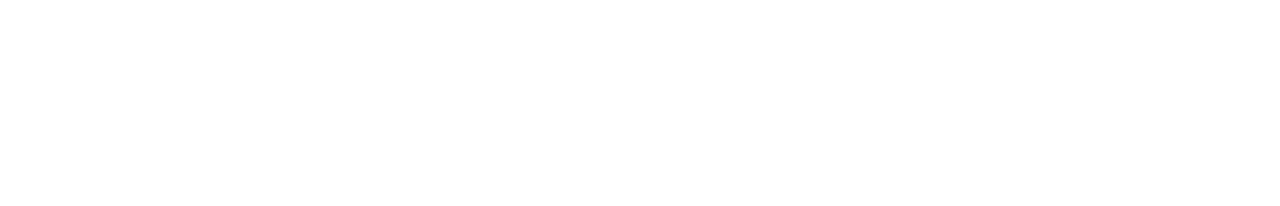
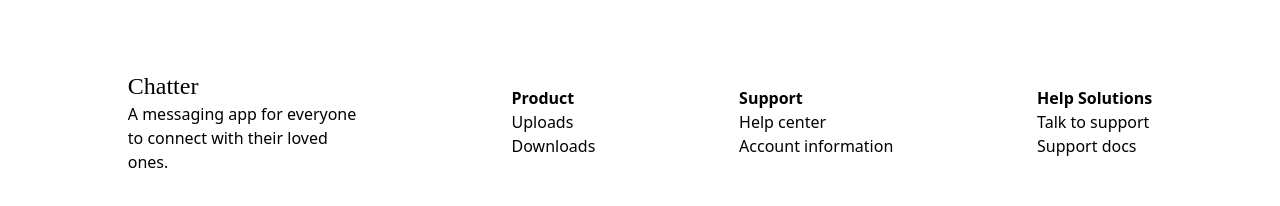
Before and after one commit to bhatshakran/graphqlchatapp, a React (Create React App) app in the folder client/: page /1/1 in a window 1280 px wide. Shown: the part 1003-1209 px from the top of the page. Before the commit the page ends 865 px from the top, so only its background shows below. Built offline with nearby package versions, Linux system fonts and the light colour scheme; no server answers; a web font is replaced by a local one.

Commit message:
Created footer section

```diff
--- /dev/null
+++ b/client/src/components/Footer.js
@@ -0,0 +1,38 @@
+import React from 'react';
+
+const Footer = () => {
+  return (
+    <div className='bg-white pt-40 mt-12 flex flex-wrap justify-evenly  items-center gap-16 px-12 pb-24'>
+      <div className='w-1/3 sm:w-auto'>
+        <h3 className='font-acworth text-2xl'>Chatter</h3>
+        <p className='w-60'>
+          A messaging app for everyone to connect with their loved ones.
+        </p>
+      </div>
+      <div className='w-1/3 sm:w-auto'>
+        <h2 className='font-bold'>Product</h2>
+        <ul>
+          <li>Uploads</li>
+          <li>Downloads</li>
+        </ul>
+      </div>
+      <div className='w-1/3 sm:w-auto'>
+        <h2 className='font-bold'>Support</h2>
+        <ul>
+          <li>Help center</li>
+          <li>Account information</li>
+        </ul>
+      </div>
+      <div className='w-1/3 sm:w-auto'>
+        <h2 className='font-bold'>Help Solutions</h2>
+
+        <ul>
+          <li>Talk to support</li>
+          <li>Support docs</li>
+        </ul>
+      </div>
+    </div>
+  );
+};
+
+export default Footer;
--- a/client/src/components/Info.js
+++ b/client/src/components/Info.js
@@ -38,7 +38,7 @@
         </div>
       </div>
 
-      <div className='absolute bottom-0 left-1/2 -translate-x-1/2 translate-y-1/2 join rounded-lg text-white bg-secondary py-8 px-20 flex flex-col gap-4'>
+      <div className='absolute overflow-hidden max-h-60 bottom-0 left-1/2 -translate-x-1/2 translate-y-1/2 join rounded-lg text-white bg-secondary py-8 px-20 flex flex-col gap-4'>
         <h2 className='text-5xl text-center font-acworth'>
           {' '}
           Join thousands of teams
--- a/client/src/pages/HomeScreen.js
+++ b/client/src/pages/HomeScreen.js
@@ -4,6 +4,7 @@
 import Welcome from '../components/Welcome';
 import ChatScreen from '../components/ChatScreen';
 import Header from '../components/Header';
+import Footer from '../components/Footer';
 
 const AllRoutes = () => {
   return (
@@ -20,6 +21,7 @@
       <Header />
       {/* <Sidebar setLoggedIn={setLoggedIn} /> */}
       <AllRoutes />
+      <Footer />
     </div>
   );
 };
```
